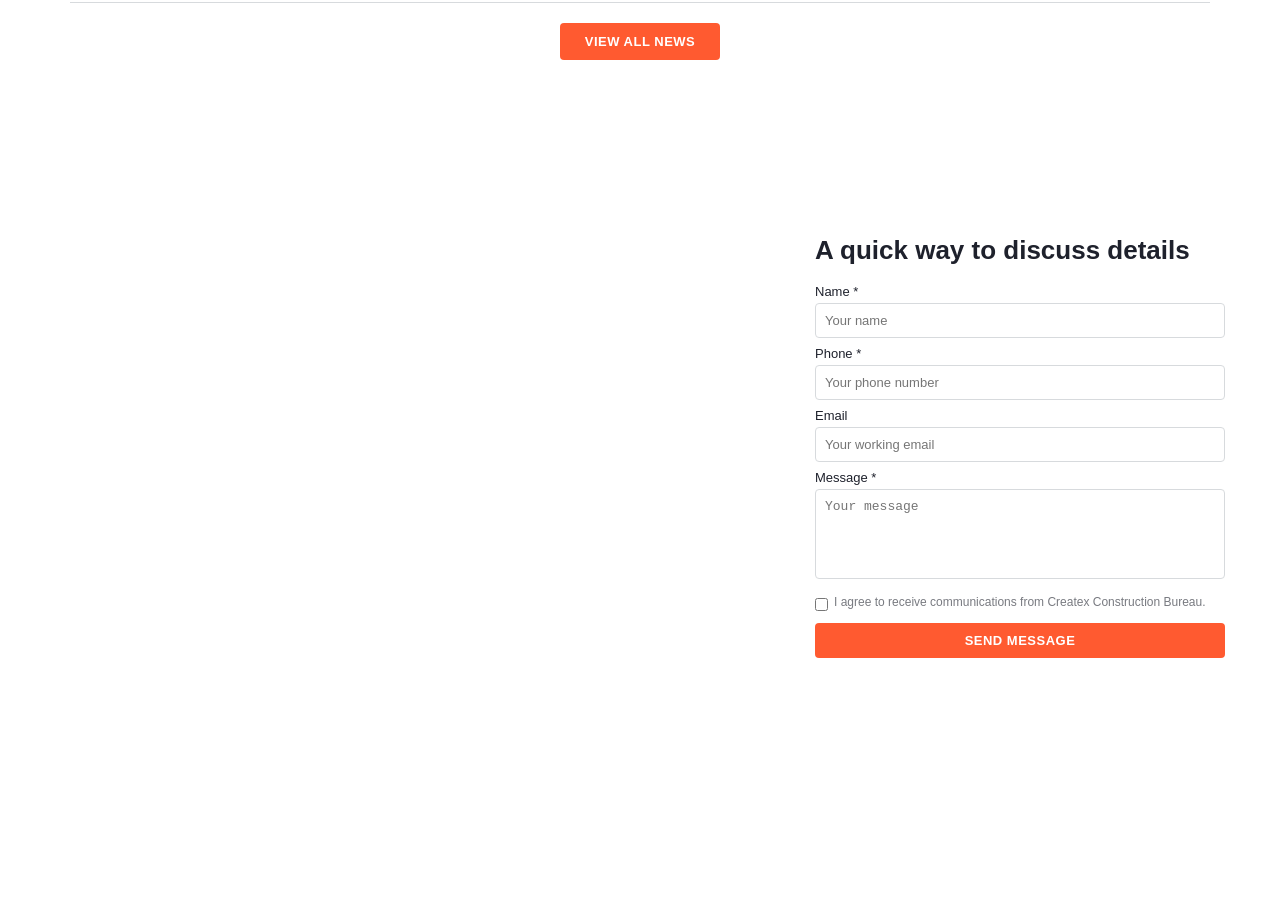
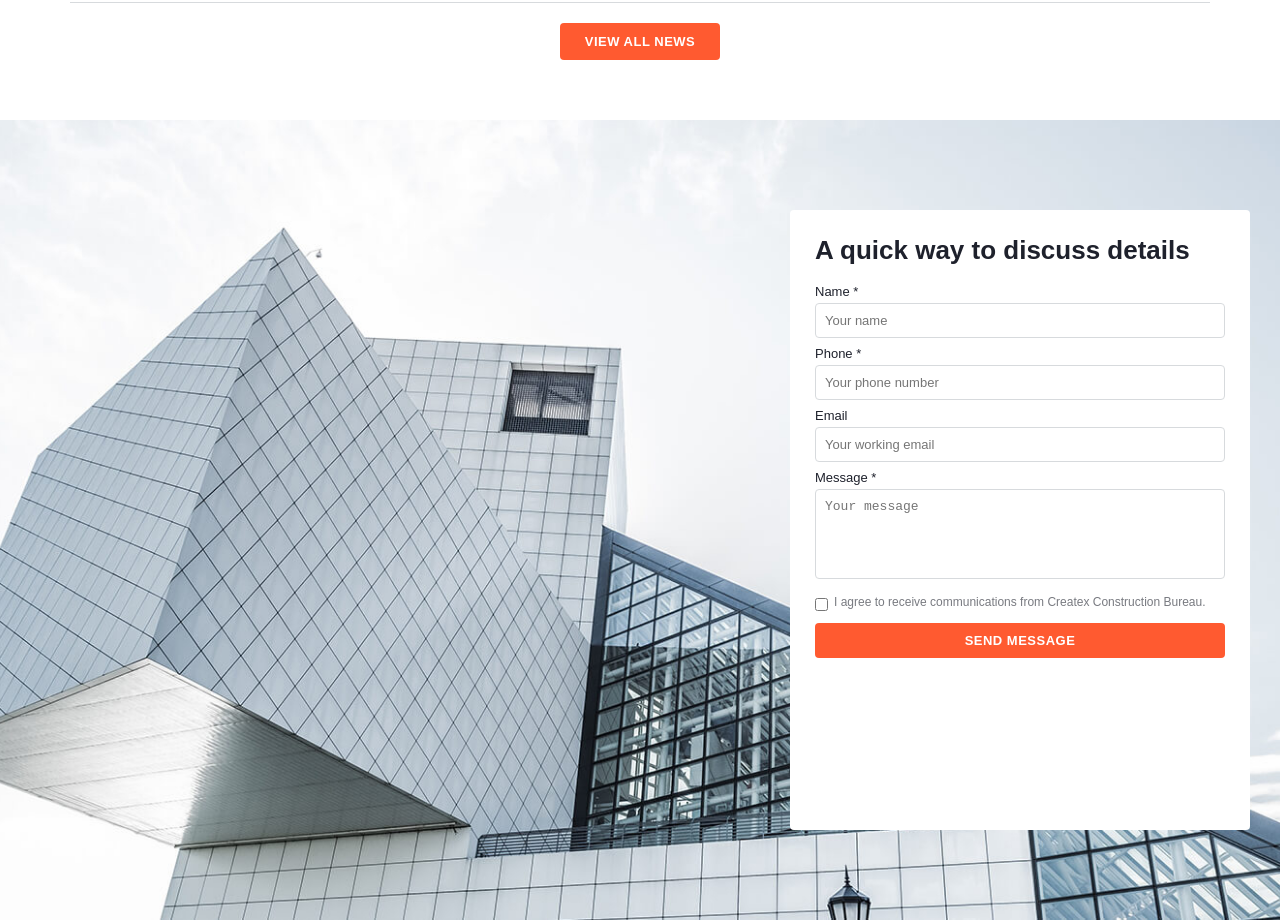
Before and after one commit to annsizhuk/Createx-Marathon, a plain HTML site: page index.html in a window 1280 px wide. Shown: the part 5480-6400 px from the top of the page. Drawn offline with Linux system fonts and the light colour scheme.

Commit message:
Add files via upload

```diff
--- a/styles.css
+++ b/styles.css
@@ -1009,11 +1009,6 @@ body {
 .newsletter-note-dark {
     font-size: 11px;
     color: rgba(255, 255, 255, 0.6);
-}
-/* === PAGE 8: FOOTER === */
-/* === PAGE 8: FOOTER === */
-#contact {
-    background: var(--white);
 }
 
 .footer-content {
```
